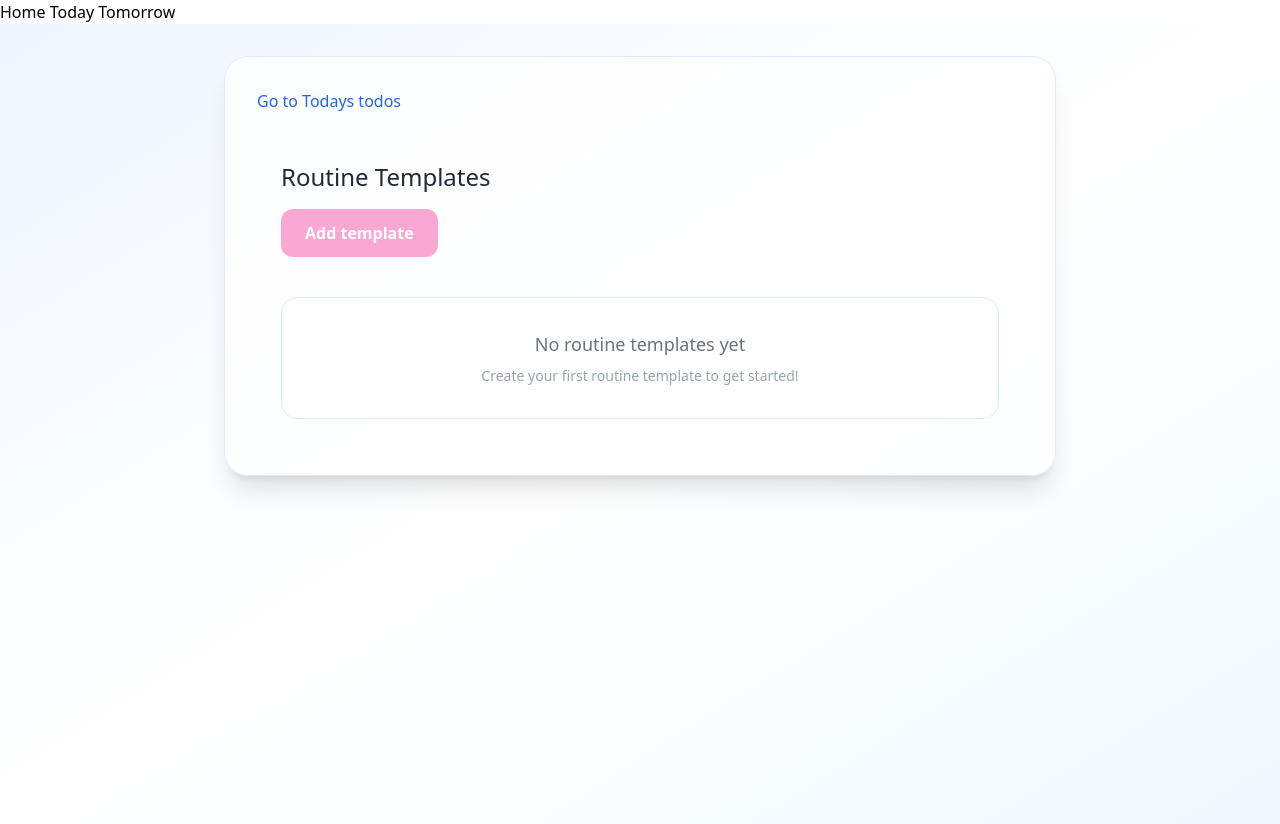
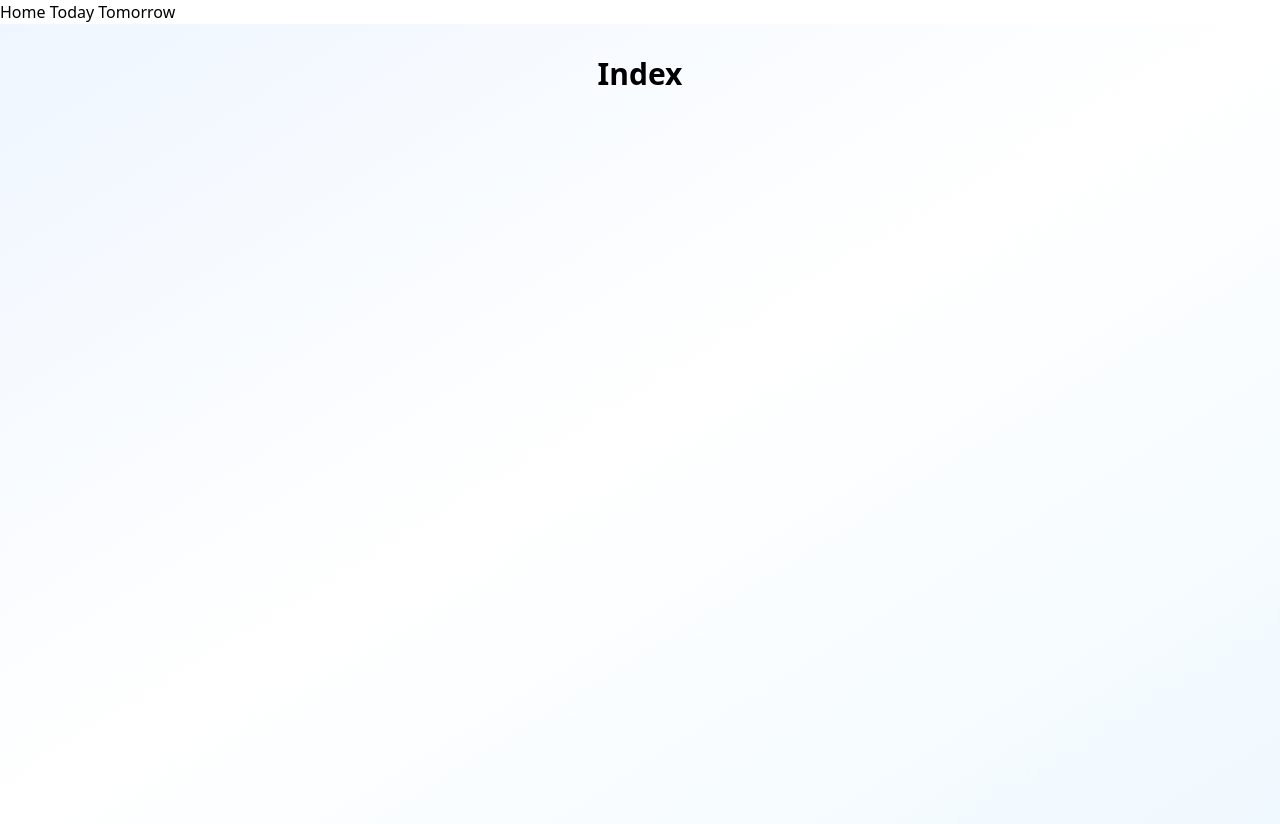
Before and after one commit to carolinejeppesen/todo-nuxt3, a Nuxt app: page / in a window 1280 px wide. Built offline with nearby package versions, Linux system fonts and the light colour scheme.

Commit message:
Make the index as basic as possible for now

```diff
--- a/pages/index.vue
+++ b/pages/index.vue
@@ -1,94 +1,9 @@
 <template>
   <div class="min-h-screen bg-gradient-to-br from-blue-50 via-white to-sky-50">
     <div class="max-w-4xl mx-auto p-8">
-      <div class="bg-white/80 backdrop-blur-sm rounded-3xl shadow-xl border border-blue-100 p-8">
-        <div class="flex items-center justify-between mb-6">
-          <NuxtLink
-            to="/today"
-            class="text-blue-600 hover:text-blue-800 font-medium"
-          >
-            Go to Todays todos
-          </NuxtLink>
-        </div>
-        <!-- Routine templates -->
-        <div class=" p-6">
-          <h2 class="text-2xl font-medium text-gray-800 mb-4 flex items-center gap-2">
-            Routine Templates
-          </h2>
-          <button
-            class="bg-pink-300 text-white rounded-xl px-6 py-3 font-semibold transition-all duration-200 transform hover:scale-105 hover:shadow-lg mb-4"
-            @click="showRoutineForm = !showRoutineForm"
-          >
-            {{ showRoutineForm ? "Close form" : "Add template" }}
-          </button>
-
-          <RoutineForm
-            v-if="showRoutineForm"
-            :editing-routine="editingRoutine"
-            :editing-category-name="editingCategoryName"
-            @save="handleRoutineSave"
-            @cancel="
-              showRoutineForm = false;
-              editingRoutine = null;
-              editingCategoryName = '';
-            "
-          />
-
-          <CategoryList
-            :categories="categories"
-            @add-to-today="addRoutineToToday"
-            @delete-category="deleteCategory"
-            @delete-routine="deleteRoutine"
-            @delete-task="deleteRoutineTask"
-            @edit-routine="startEditingRoutine"
-          />
-        </div>
-      </div>
+      <h1 class="text-3xl font-bold text-center mb-8">Index</h1>
     </div>
   </div>
 </template>
 
-<script setup>
-const {
-  newTask,
-  addTask,
-  activeTasksSorted,
-  finishedTasksSorted,
-  toggleDone,
-  editTask,
-  doneEditing,
-  deleteTask,
-  uid,
-  tasks,
-  saveTasks,
-} = useTasks();
-
-const {
-  categories,
-  showRoutineForm,
-  editingRoutine,
-  editingCategoryName,
-  saveCategories,
-  loadCategories,
-  findOrCreateCategory,
-  handleRoutineSave,
-  startEditingRoutine,
-  deleteCategory,
-  deleteRoutine,
-  deleteRoutineTask,
-} = useRoutines();
-
-const addRoutineToToday = (routine) => {
-  routine.tasks.forEach((t) => {
-    tasks.value.push({
-      id: uid(),
-      text: t.text,
-      done: false,
-      editing: false,
-      createdAt: Date.now(),
-      completedAt: null,
-    });
-  });
-  saveTasks();
-};
-</script>
+<script setup></script>
```
